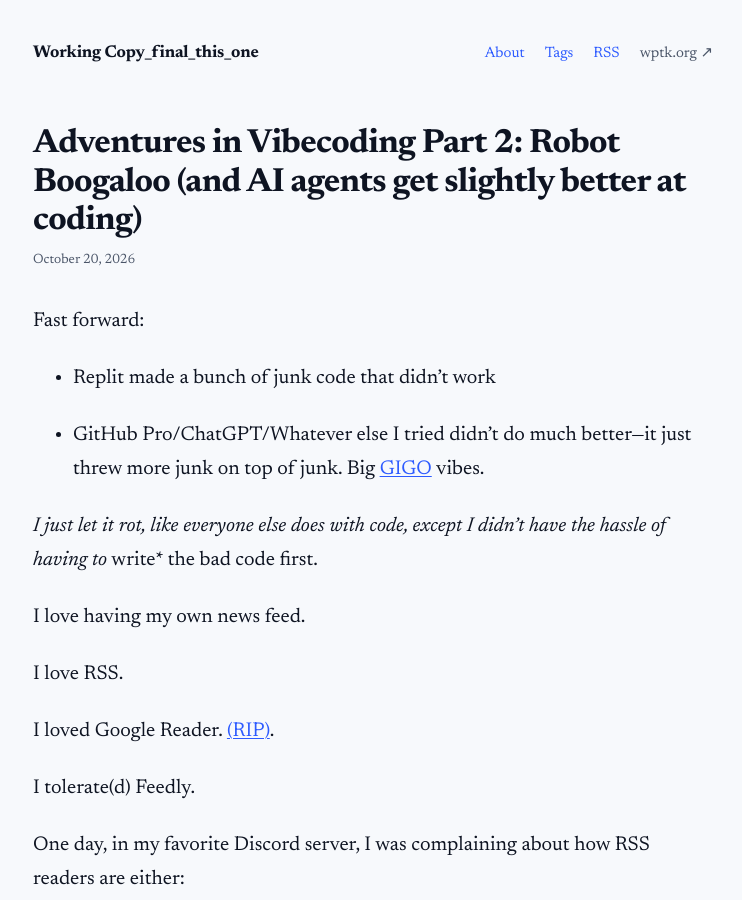
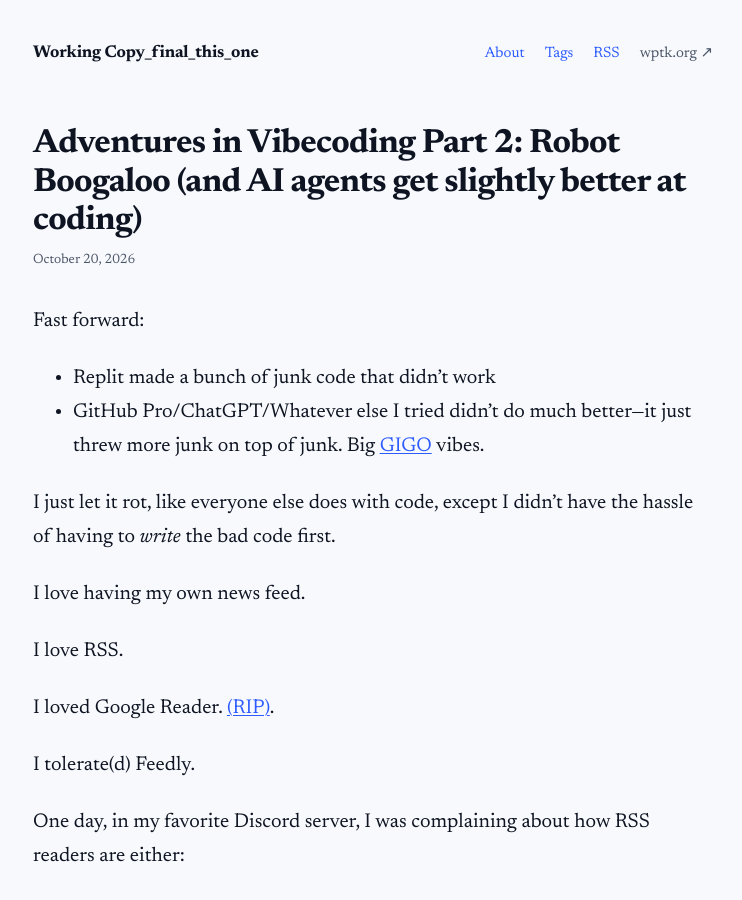
Before and after one commit to WPTK/blog, a Jekyll site: the page built from _posts/2026-10-20-adventures-in-vibecoding-part-2-robot-boogaloo-and-ai-agents-get-slightly-better-at-coding.md, in a window 1280 px wide and 900 px high. Shown: the whole window, without its empty margins (267-1009 px from the left). Built offline with Jekyll 4.4.1, drawn with Linux system fonts in a browser that asks for light colours.

```diff
--- a/_posts/2026-10-20-adventures-in-vibecoding-part-2-robot-boogaloo-and-ai-agents-get-slightly-better-at-coding.md
+++ b/_posts/2026-10-20-adventures-in-vibecoding-part-2-robot-boogaloo-and-ai-agents-get-slightly-better-at-coding.md
@@ -16,11 +16,10 @@ published: true
 ---
 Fast forward:
 
-* Replit made a bunch of junk code that didn't work
+- Replit made a bunch of junk code that didn't work
+- GitHub Pro/ChatGPT/Whatever else I tried didn't do much better—it just threw more junk on top of junk. Big [GIGO]([https://languagelog.ldc.upenn.edu/nll/?p=73154](https://languagelog.ldc.upenn.edu/nll/?p=73154)) vibes.
 
-* GitHub Pro/ChatGPT/Whatever else I tried didn't do much better—it just threw more junk on top of junk. Big [GIGO]([https://languagelog.ldc.upenn.edu/nll/?p=73154](https://languagelog.ldc.upenn.edu/nll/?p=73154)) vibes.
-
- *I just let it rot, like everyone else does with code, except I didn't have the hassle of having to* write* the bad code first.
+ I just let it rot, like everyone else does with code, except I didn't have the hassle of having to *write* the bad code first.
 
 I love having my own news feed.
 
@@ -32,17 +31,14 @@ I tolerate(d) Feedly.
 
 One day, in my favorite Discord server, I was complaining about how RSS readers are either:
 
-* So full of shit you don't need:
-
-    * Why do I need AI intelligence reports daily?
-
-    * Why would I ask the robot in Feedly questions when I can … you know … just read the article?
-
-    * Why do I need a premium subscription?
+- So full of shit you don't need:
+  - Why do I need AI intelligence reports daily?
+  - Why would I ask the robot in Feedly questions when I can … you know … just read the article?
+  - Why do I need a premium subscription?
 
 or
 
-* Barebones (such as great-for-other-people-but-not-me [FreshRSS]([https://www.freshrss.org/](https://www.freshrss.org/)) and [Miniflux]([https://miniflux.app/](https://miniflux.app/))). Oh yeah, and [yarr]([https://github.com/nkanaev/yarr](https://github.com/nkanaev/yarr))
+- Barebones (such as great-for-other-people-but-not-me [FreshRSS]([https://www.freshrss.org/](https://www.freshrss.org/)) and [Miniflux]([https://miniflux.app/](https://miniflux.app/))). Oh yeah, and [yarr]([https://github.com/nkanaev/yarr](https://github.com/nkanaev/yarr))
 
 I still wanted *some* features. Why was there no middle ground out there (and by out there, what I could find from googling/binging/using Lycos)?
 
```
